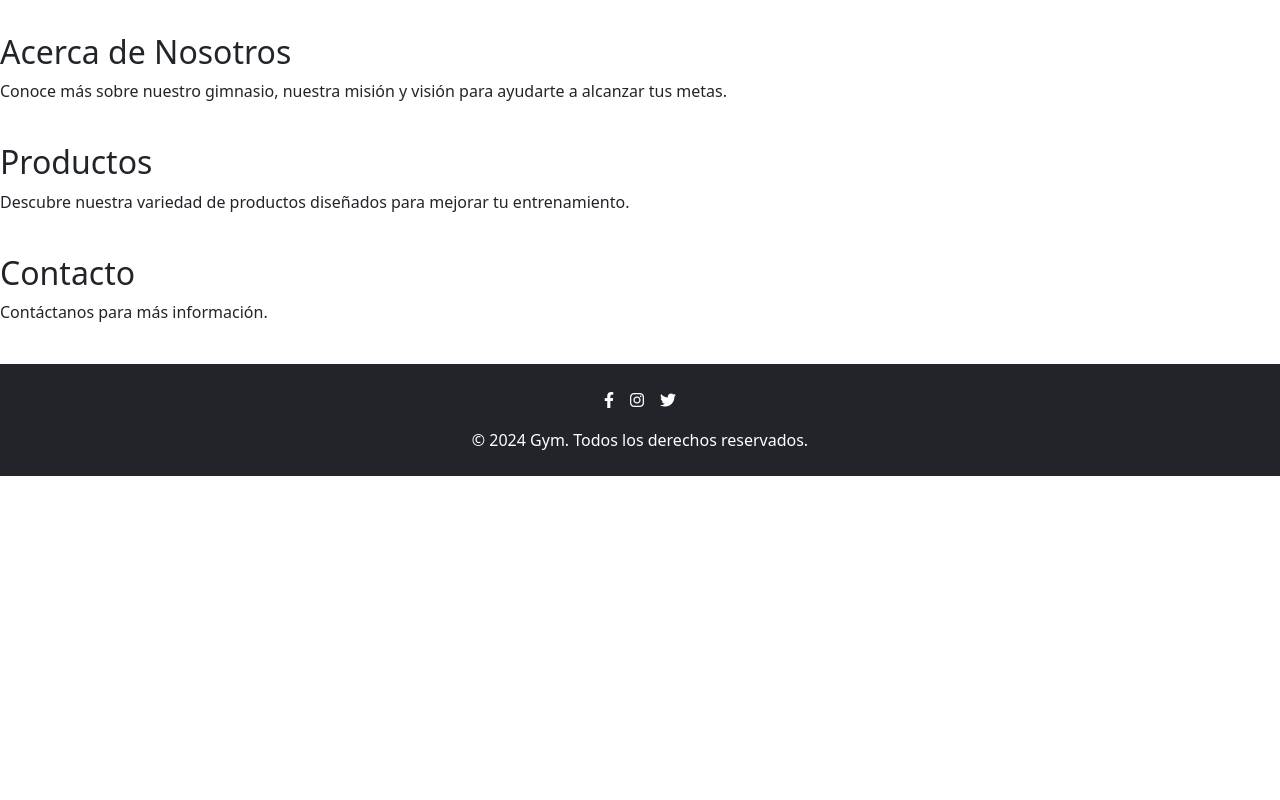
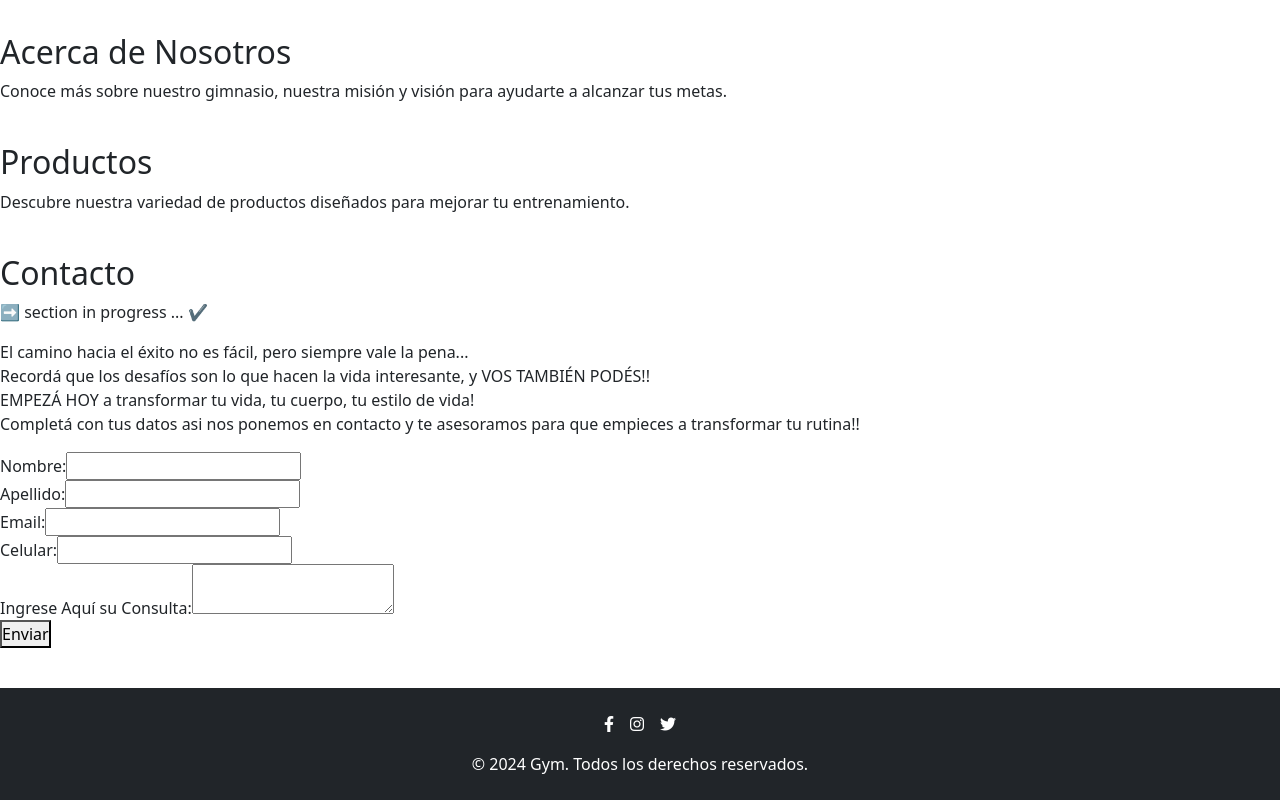
Before and after one commit to myrx2/proyecto-gym, a Next.js app: page / in a window 1280 px wide. Shown: the part 883-1683 px from the top of the page. Before the commit the page ends 1359 px from the top, so only its background shows below. Built offline with nearby package versions, Linux system fonts and the light colour scheme.

Commit message:
se agrega formulario contacto

```diff
--- a/src/sections/ContactSection.js
+++ b/src/sections/ContactSection.js
@@ -1,8 +1,53 @@
 export default function ContactSection() {
     return (
       <section>
-        <h2>Contacto</h2>
-        <p>Contáctanos para más información.</p>
+         <h2>Contacto</h2>
+
+         <p> ➡  section in progress ... ✔ </p>
+
+         {/* frase motivadora */}
+         <p>
+            El camino hacia el éxito no es fácil, pero siempre vale la pena... <br></br>
+            Recordá que los desafíos son lo que hacen la vida interesante, y VOS TAMBIÉN PODÉS!! <br></br>
+            EMPEZÁ HOY a transformar tu vida, tu cuerpo, tu estilo de vida! <br></br>
+            Completá con tus datos asi nos ponemos en contacto y te asesoramos para que empieces a transformar tu rutina!!
+         </p>
+
+          {/* formu */}
+        <div>
+             <form>
+                <fieldset>
+                   <label htmlFor='nombre'> Nombre: </label>
+                   <input type='text' id='nombre'>
+                   </input>
+                </fieldset>
+
+                <fieldset>
+                   <label htmlFor='apellido'> Apellido: </label>
+                   <input type='text' id='apellido'>
+                   </input>
+                </fieldset>
+
+                <fieldset>
+                   <label htmlFor='mail'> Email: </label>
+                   <input type='email' id='mail'>
+                   </input>
+                </fieldset>
+
+                <fieldset>
+                   <label htmlFor='celu'> Celular: </label>
+                   <input type='tel' id='celu'>
+                   </input>
+                </fieldset>
+
+                <div>
+                   <label> Ingrese Aquí su Consulta: </label>
+                   <textarea> </textarea>
+                </div>
+
+                <button> Enviar </button>
+             </form>
+        </div>
       </section>
     );
   }
```
